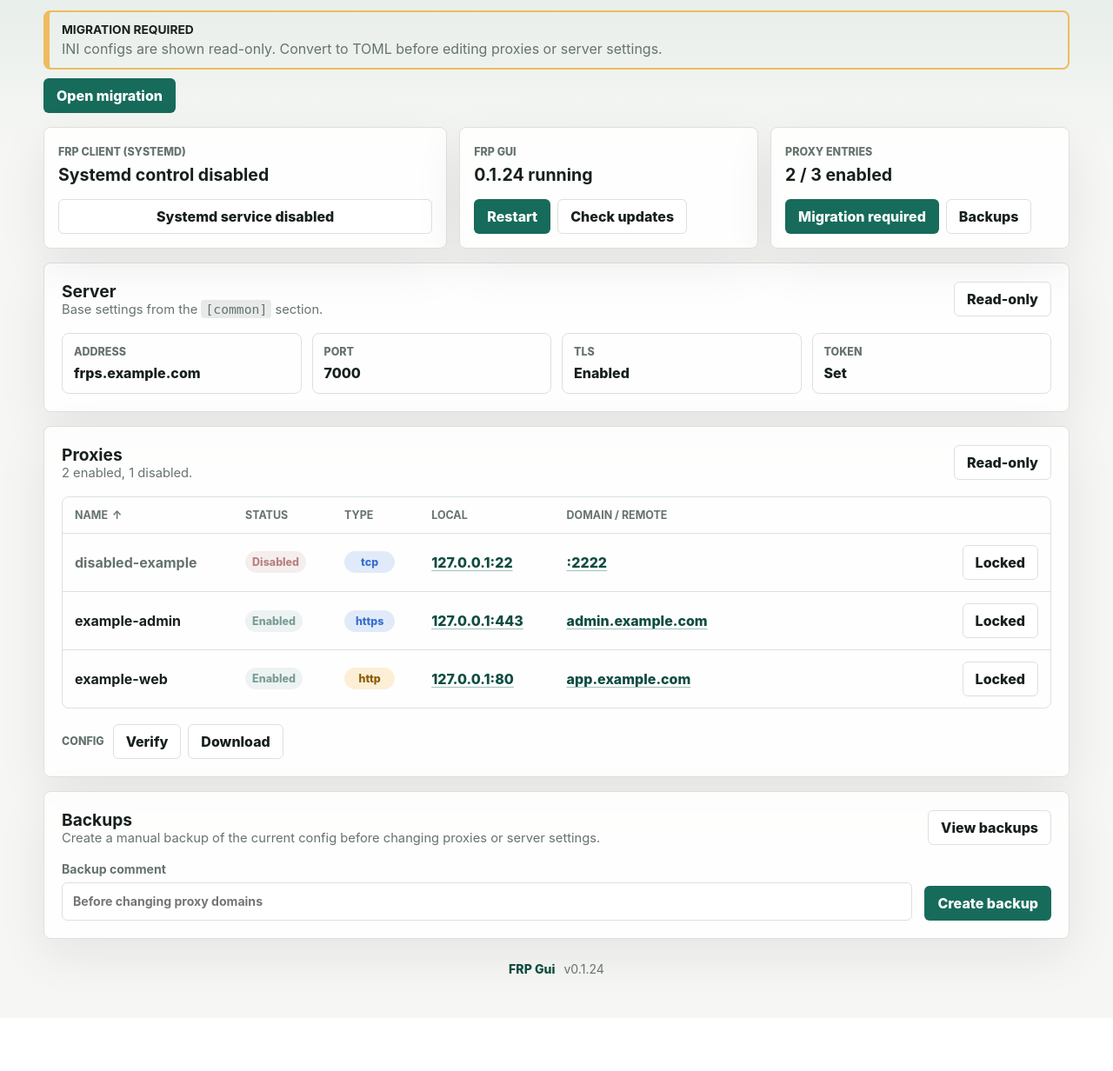
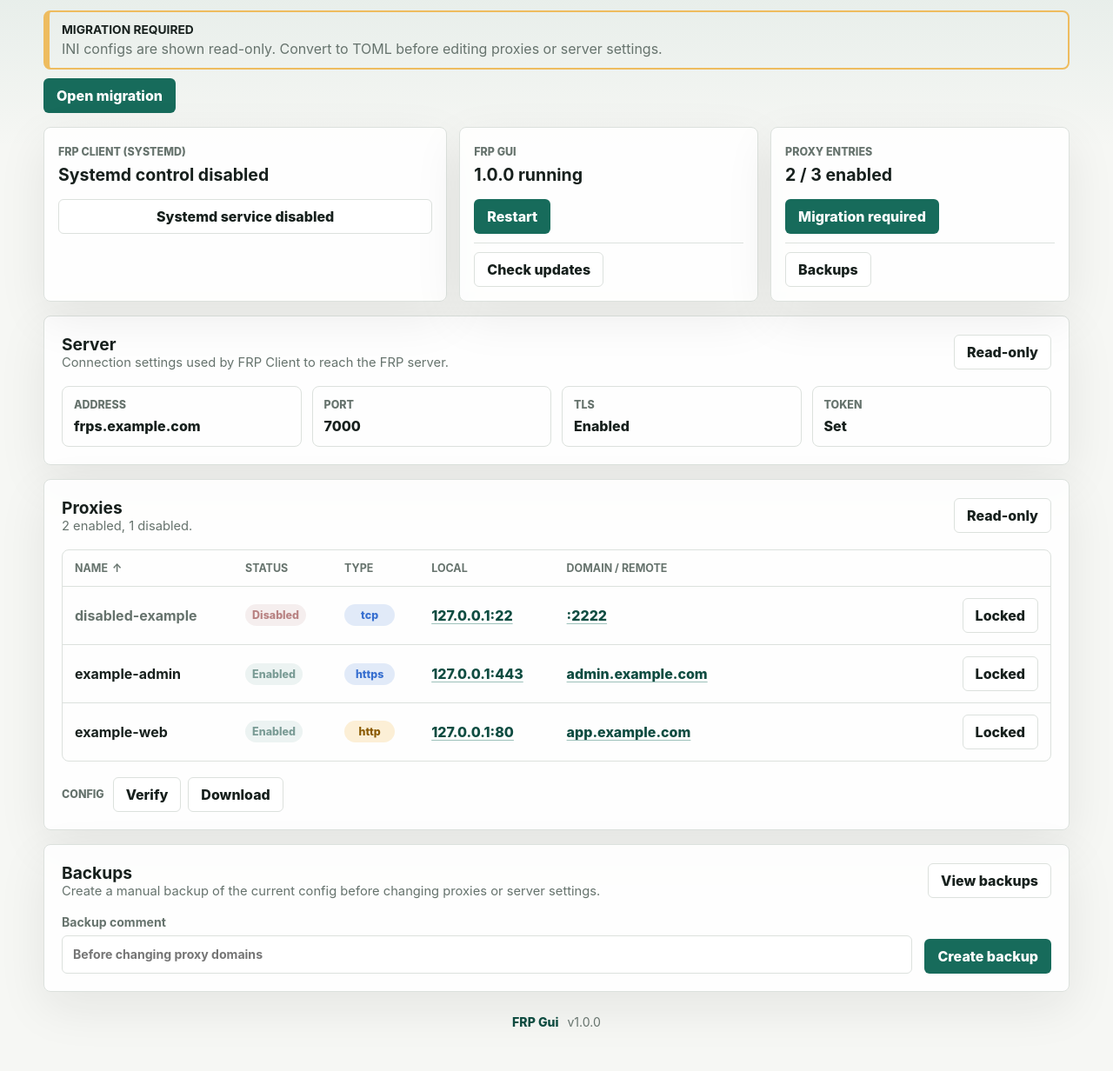
Before and after one commit to Nisbo/frp_gui, a Flask app: page / in a window 1280 px wide. Shown: the part 109-1341 px from the top of the page at 87% size. Before the commit the page ends 1242 px from the top, so only its background shows below. Run offline with Flask 3, Linux system fonts and the light colour scheme.

Commit message:
Prepare 1.0.0 release

```diff
--- a/frp_gui/static/styles.css
+++ b/frp_gui/static/styles.css
@@ -291,6 +291,11 @@ h2 {
 
 .systemd-toggle-row {
   justify-content: space-between;
+  border-top: 1px solid var(--line);
+  padding-top: 10px;
+}
+
+.operation-secondary-row {
   border-top: 1px solid var(--line);
   padding-top: 10px;
 }
--- a/frp_gui/templates/index.html
+++ b/frp_gui/templates/index.html
@@ -64,17 +64,21 @@
           <strong>{{ gui_running_label }}</strong>
         </div>
       </div>
+      <div class="service-controls">
+        {% if app_service_control %}
           <div class="action-group">
-        {% if app_service_control %}
             <form method="post" action="{{ url_for('restart_app_service') }}">
               <input type="hidden" name="csrf_token" value="{{ csrf_token }}">
               <button class="primary-button" type="submit" title="Restart FRP Gui">Restart</button>
             </form>
+          </div>
         {% endif %}
+        <div class="action-group operation-secondary-row">
           <form method="post" action="{{ url_for('check_update') }}">
             <input type="hidden" name="csrf_token" value="{{ csrf_token }}">
             <button class="ghost-button" type="submit" title="Check FRP Gui updates">Check updates</button>
           </form>
+        </div>
       </div>
     </div>
 
@@ -85,14 +89,20 @@
           <strong>{{ proxy_counts.enabled }} / {{ proxy_counts.total }} enabled</strong>
         </div>
       </div>
+      <div class="service-controls">
+        {% if config_state.editable %}
           <div class="action-group">
-        {% if config_state.editable %}
             <a class="ghost-button" href="{{ url_for('proxy_wizard') }}" title="Create proxy with guided wizard">Wizard</a>
             <a class="primary-button" href="{{ url_for('new_proxy') }}" title="Create new proxy">New proxy</a>
+          </div>
         {% else %}
+          <div class="action-group">
             <a class="primary-button" href="{{ url_for('settings', tab='migration') }}" title="Open TOML migration">Migration required</a>
+          </div>
         {% endif %}
+        <div class="action-group operation-secondary-row">
           <a class="ghost-button" href="{{ url_for('backups') }}" title="Open backup list">Backups</a>
+        </div>
       </div>
     </div>
   </section>
@@ -101,7 +111,7 @@
     <div class="panel-head">
       <div>
         <h2>Server</h2>
-        <p>Base settings from the <code>[common]</code> section.</p>
+        <p>Connection settings used by FRP Client to reach the FRP server.</p>
       </div>
       {% if config_state.editable %}
         <a class="ghost-button" href="{{ url_for('edit_server') }}" title="Edit server settings">Edit</a>
--- a/frp_gui/templates/server_form.html
+++ b/frp_gui/templates/server_form.html
@@ -5,7 +5,7 @@
     <div class="panel-head">
       <div>
         <h2>Edit server</h2>
-        <p>Base settings from the <code>[common]</code> section.</p>
+        <p>Connection settings used by FRP Client to reach the FRP server.</p>
       </div>
     </div>
 
--- a/frp_gui/version.py
+++ b/frp_gui/version.py
@@ -1,5 +1,5 @@
 APP_NAME = "FRP Gui"
-APP_VERSION = "0.1.24"
+APP_VERSION = "1.0.0"
 REPO_URL = "https://github.com/Nisbo/frp_gui"
 RELEASES_API_URL = "https://api.github.com/repos/Nisbo/frp_gui/releases/latest"
 RELEASES_LIST_API_URL = "https://api.github.com/repos/Nisbo/frp_gui/releases?per_page=20"
--- a/requirements.txt
+++ b/requirements.txt
@@ -1,2 +1 @@
-Flask==3.0.3
-Werkzeug==3.0.3
+Flask>=3.0,<4
```
Also changed, not shown: README.md. Lines whose indentation alone changed are shown as unchanged.
